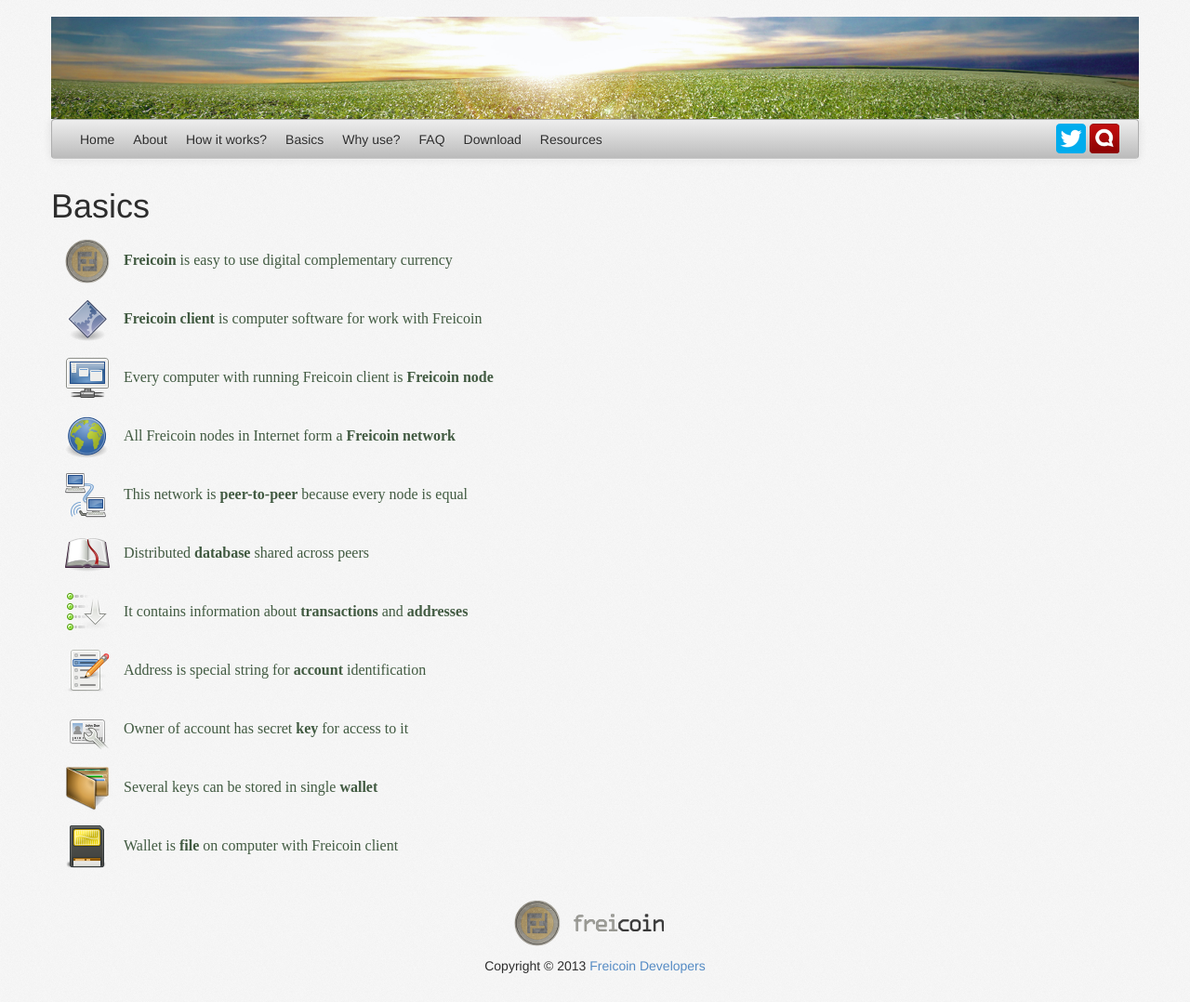
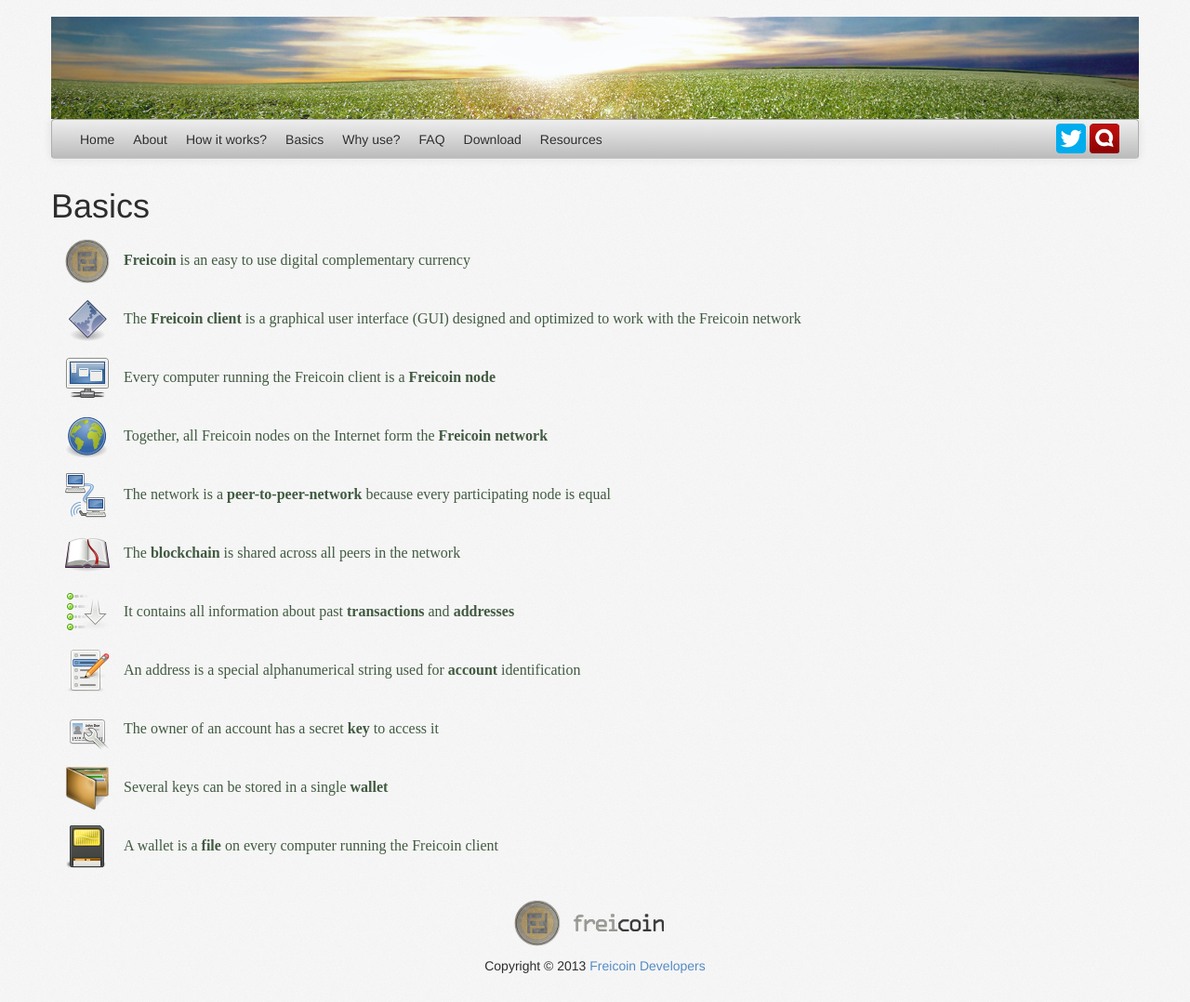
Before and after one commit to freicoin/freico.in, a Jekyll site: the page built from basics/index.md, in a window 1280 px wide. Shown: the whole page at 93% size. Built offline with Jekyll 4.4.1, drawn with Linux system fonts in a browser that asks for light colours; nearby versions of some CDN libraries; some web fonts are replaced; comment, search, counter and statistics services are not loaded.

Commit message:
Grammar corrections

```diff
--- a/basics/index.md
+++ b/basics/index.md
@@ -9,16 +9,16 @@
 
 <div>
 	<ul class="big_icons">
-		<li><img src="/static/images/basics/freicoin.png" /><b>Freicoin</b> is easy to use digital complementary currency</li>
-		<li><img src="/static/images/basics/client.png" /><b>Freicoin client</b> is computer software for work with Freicoin</li>
-		<li><img src="/static/images/basics/node.png" />Every computer with running Freicoin client is <b>Freicoin node</b></li>
-		<li><img src="/static/images/basics/network.png" />All Freicoin nodes in Internet form a <b>Freicoin network</b></li>
-		<li><img src="/static/images/basics/p2p.png" />This network is <b>peer-to-peer</b> because every node is equal</li>
-		<li><img src="/static/images/basics/database.png" />Distributed <b>database</b> shared across peers</li>
-		<li><img src="/static/images/basics/transactions.png" />It contains information about <b>transactions</b> and <b>addresses</b></li>
-		<li><img src="/static/images/basics/address.png" />Address is special string for <b>account</b> identification</li>
-		<li><img src="/static/images/basics/key.png" />Owner of account has secret <b>key</b> for access to it</li>
-		<li><img src="/static/images/basics/wallet.png" />Several keys can be stored in single <b>wallet</b></li>
-		<li><img src="/static/images/basics/file.png" />Wallet is <b>file</b> on computer with Freicoin client</li>
+		<li><img src="/static/images/basics/freicoin.png" /><b>Freicoin</b> is an easy to use digital complementary currency</li>
+		<li><img src="/static/images/basics/client.png" />The <b>Freicoin client</b> is a graphical user interface (GUI) designed and optimized to work with the Freicoin network</li>
+		<li><img src="/static/images/basics/node.png" />Every computer running the Freicoin client is a <b>Freicoin node</b></li>
+		<li><img src="/static/images/basics/network.png" />Together, all Freicoin nodes on the Internet form the <b>Freicoin network</b></li>
+		<li><img src="/static/images/basics/p2p.png" />The network is a <b>peer-to-peer-network</b> because every participating node is equal</li>
+		<li><img src="/static/images/basics/database.png" />The <b>blockchain</b> is shared across all peers in the network</li>
+		<li><img src="/static/images/basics/transactions.png" />It contains all information about past <b>transactions</b> and <b>addresses</b></li>
+		<li><img src="/static/images/basics/address.png" />An address is a special alphanumerical string used for <b>account</b> identification</li>
+		<li><img src="/static/images/basics/key.png" />The owner of an account has a secret <b>key</b> to access it</li>
+		<li><img src="/static/images/basics/wallet.png" />Several keys can be stored in a single <b>wallet</b></li>
+		<li><img src="/static/images/basics/file.png" />A wallet is a <b>file</b> on every computer running the Freicoin client</li>
 	</ul>
 </div>
```
